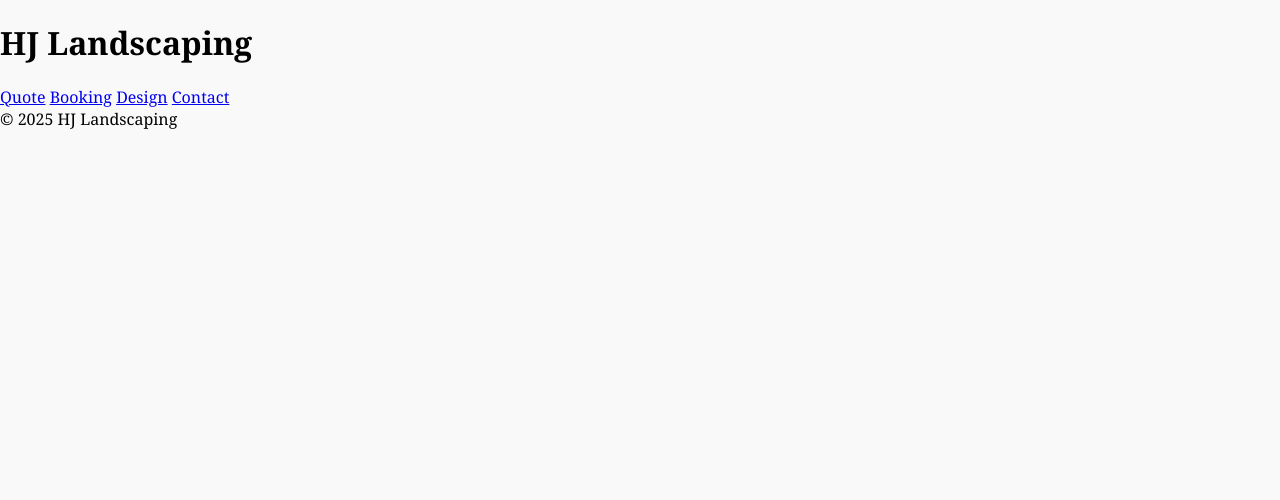
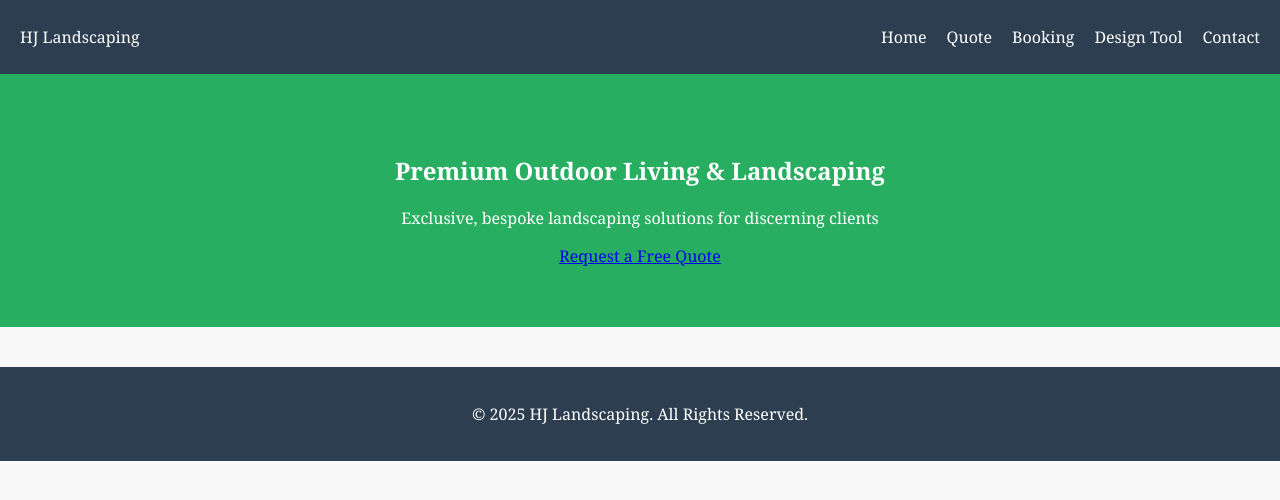
Before and after one commit to HJLandscaping/hjlandscaping.github.io, a plain HTML site: page index.html in a window 1280 px wide. Drawn offline with Linux system fonts and the light colour scheme.

Commit message:
Add files via upload

```diff
--- a/index.html
+++ b/index.html
@@ -1 +1 @@
-<!DOCTYPE html><html><head><title>Home</title><link rel='stylesheet' href='style.css'></head><body><header><h1>HJ Landscaping</h1><nav><a href='quote.html'>Quote</a> <a href='maintenance.html'>Booking</a> <a href='design.html'>Design</a> <a href='contact.html'>Contact</a></nav></header><footer>&copy; 2025 HJ Landscaping</footer></body></html>
+<!DOCTYPE html><html lang='en'><head><meta charset='UTF-8'><meta name='viewport' content='width=device-width, initial-scale=1.0'><title>HJ Landscaping | Home</title><link rel='stylesheet' href='style.css'></head><body><header><div class='logo'>HJ Landscaping</div><nav><ul class='nav-links'><li><a href='index.html'>Home</a></li><li><a href='quote.html'>Quote</a></li><li><a href='maintenance.html'>Booking</a></li><li><a href='design.html'>Design Tool</a></li><li><a href='contact.html'>Contact</a></li></ul></nav></header><section class='hero'><h1>Premium Outdoor Living & Landscaping</h1><p>Exclusive, bespoke landscaping solutions for discerning clients</p><a href='quote.html' class='btn'>Request a Free Quote</a></section><footer><p>&copy; 2025 HJ Landscaping. All Rights Reserved.</p></footer></body></html>
--- a/style.css
+++ b/style.css
@@ -1 +1 @@
-body { font-family: 'Georgia', serif; background: #f9f9f9; margin: 0; padding: 0; }
+body { font-family: 'Georgia', serif; background: #f9f9f9; margin: 0; padding: 0; color: #333; } header { background: #2c3e50; color: white; display: flex; justify-content: space-between; align-items: center; padding: 10px 20px; } .nav-links { list-style: none; display: flex; gap: 20px; } .nav-links li a { color: white; text-decoration: none; font-size: 16px; } .hero { background: #27ae60; color: white; text-align: center; padding: 60px 20px; } .form-section, .booking { max-width: 900px; margin: 40px auto; padding: 20px; background: white; border-radius: 10px; box-shadow: 0 0 15px rgba(0,0,0,0.1); } form input, form textarea, form button { width: 100%; margin: 10px 0; padding: 12px; border-radius: 8px; border: 1px solid #ccc; font-size: 16px; } form button { background: #27ae60; color: white; border: none; cursor: pointer; } form button:hover { background: #1e8449; } .book-btn { display: inline-block; background: #27ae60; color: white; padding: 12px 20px; border-radius: 30px; text-decoration: none; } footer { background: #2c3e50; color: white; text-align: center; padding: 20px; margin-top: 40px; }
```
Also changed, not shown: contact.html (+1 -1 lines), design.html (+1 -1 lines), maintenance.html (+1 -1 lines), quote.html (+1 -1 lines), 1 other file.
